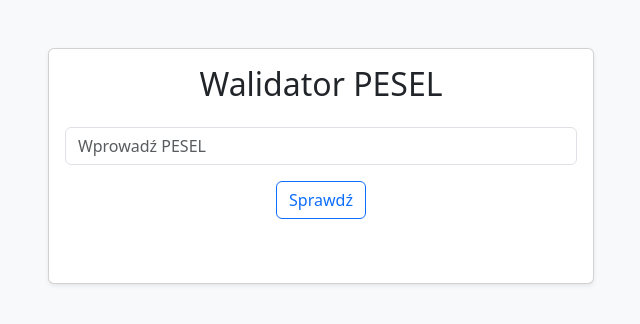
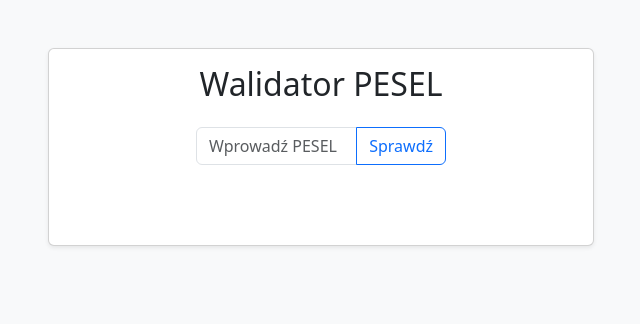
Before and after one commit to TomaszMeczkowski/PeselValidator, a Django app: page / in a window 1280 px wide. Shown: the top 324 px of the page, without its empty margins (319-959 px from the left). Run offline with Django 5.2, Linux system fonts and the light colour scheme.

Commit message:
template buttons placement fix

```diff
--- a/templates/home.html
+++ b/templates/home.html
@@ -15,16 +15,18 @@
 
                     <form method="post" class="mb-5">
                         {% csrf_token %}
-                        <div class="mb-3">
-                            {{ form.pesel }}
-                            {% for error in form.pesel.errors %}
-                                <div class="text-danger mt-1">{{ error }}</div>
-                            {% endfor %}
+                        <div class="d-flex justify-content-center">
+                            <div class="input-group mb-3" style="flex: 0 0 auto; width: 250px;">
+                                {{ form.pesel }}
+                                <button type="submit" class="btn btn-outline-primary" onclick="clearResult()">Sprawdź</button>
+                            </div>
                         </div>
-                        <button type="submit" class="btn btn-outline-primary" onclick="clearResult()">Sprawdź</button>
+                        {% for error in form.pesel.errors %}
+                            <div class="text-danger mt-1 text-center">{{ error }}</div>
+                        {% endfor %}
                     </form>
 
-                    <div id="result-box">
+                    <div id="result-box" class="text-center">
                         {% if result is True %}
                             <h4 style="color: green;">PESEL Poprawny</h4>
                             {% if birth_date %}
@@ -34,6 +36,7 @@
                         {% elif result is False %}
                             <h4 style="color: red;">PESEL Niepoprawny</h4>
                         {% endif %}
+                    </div>
                     </div>
                 </div>
             </div>
--- a/validator/forms.py
+++ b/validator/forms.py
@@ -6,7 +6,12 @@ class PeselForm(forms.Form):
         max_length=11,
         min_length=11,
         label="Numer PESEL",
-        widget=forms.TextInput(attrs={"class": "form-control", "placeholder": "Wprowadź PESEL"}),
+        widget=forms.TextInput(
+            attrs={
+                "class": "form-control",
+                "placeholder": "Wprowadź PESEL",
+            }
+        ),
         error_messages={
             "required": "Podaj numer PESEL.",
             "max_length": "PESEL musi mieć dokładnie 11 cyfr.",
```
